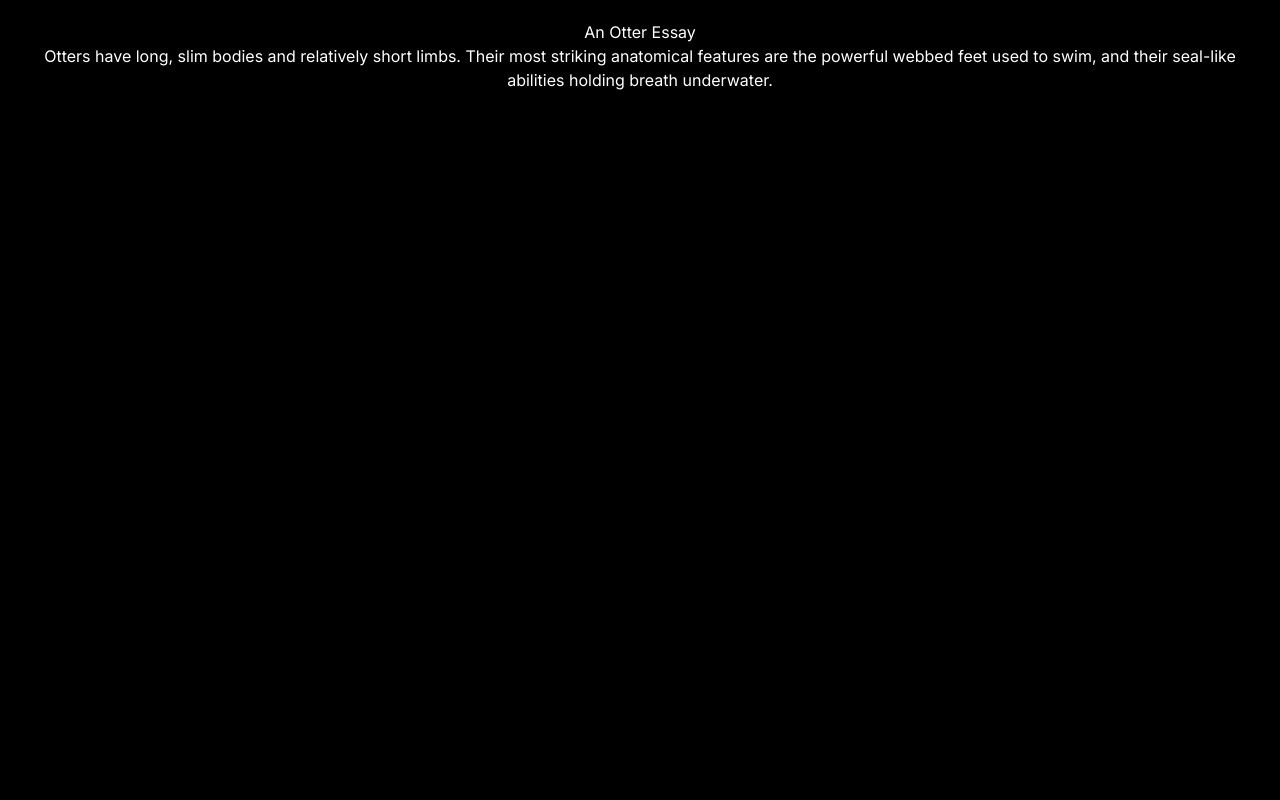
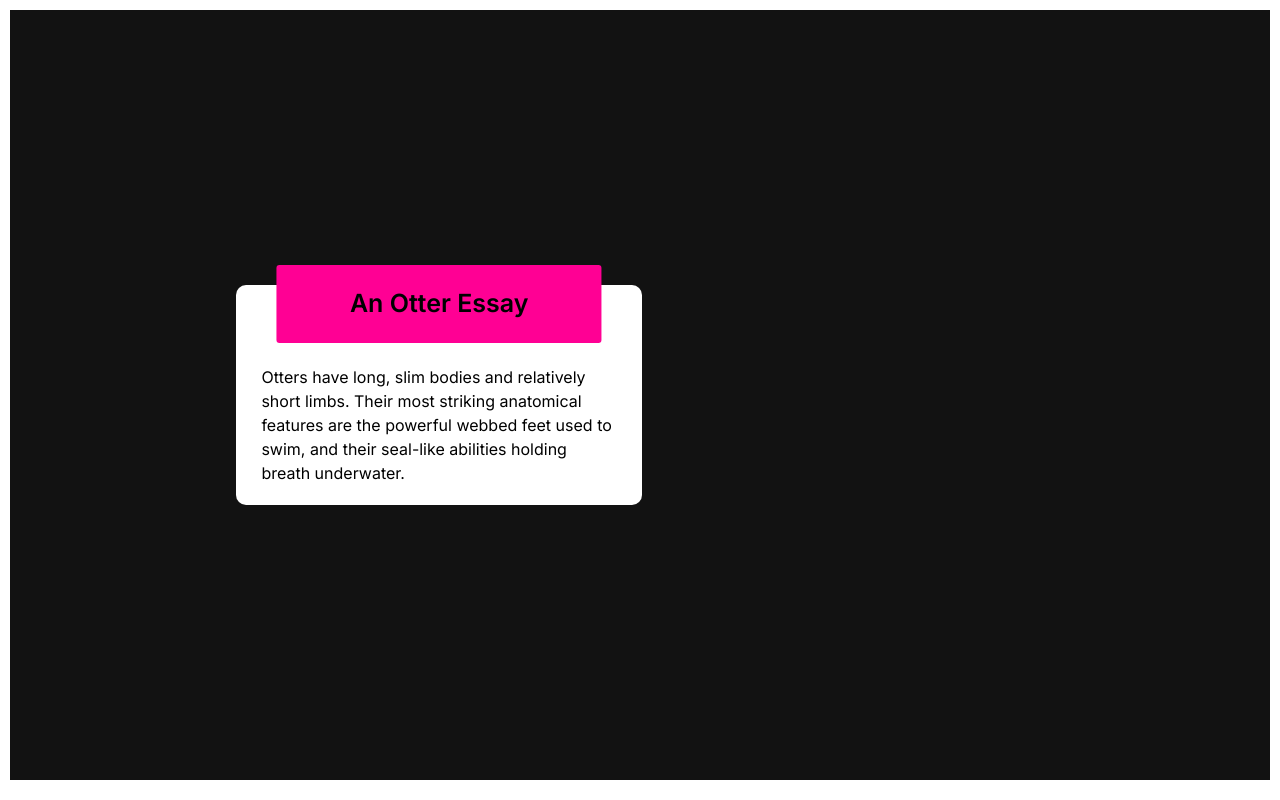
Before and after one commit to dvco-xx/altschool-css-assignments, a plain HTML site: page assignment-1/index.html in a window 1280 px wide. Drawn offline with Linux system fonts and the light colour scheme.

Commit message:
assignment 1 completed

```diff
--- a/assignment-1/index.html
+++ b/assignment-1/index.html
@@ -9,7 +9,7 @@
     />
     <meta name="author" content="Osuchukwu David" />
     <link rel="stylesheet" href="styles.css" />
-    <link rel="icon" href="assets/dico.png" type="image/x-icon" />
+    <link rel="icon" href="/assets/dico.ico" type="image/x-icon" />
     <title>CSS Assignment 1</title>
     <link
       href="https://fonts.googleapis.com/css2?family=Inter:wght@400;600&display=swap"
@@ -17,13 +17,15 @@
     />
   </head>
   <body>
-    <div class="card">
-      <div class="card-heading">An Otter Essay</div>
-      <div class="card-content">
-        Otters have long, slim bodies and relatively short limbs. Their most
-        striking anatomical features are the powerful webbed feet used to swim,
-        and their seal-like abilities holding breath underwater.
+    <main>
+      <div class="container">
+        <div class="white-card">
+          <span class="pink-card"> An Otter Essay </span>
+          Otters have long, slim bodies and relatively short limbs. Their most
+          striking anatomical features are the powerful webbed feet used to
+          swim, and their seal-like abilities holding breath underwater.
+        </div>
       </div>
-    </div>
+    </main>
   </body>
 </html>
--- a/assignment-1/styles.css
+++ b/assignment-1/styles.css
@@ -1,5 +1,3 @@
-/* Begin CSS Reset */
-
 *,
 *::before,
 *::after {
@@ -11,39 +9,47 @@
 }
 
 body {
-  line-height: 1.5;
   -webkit-font-smoothing: antialiased;
   font-family: "Inter", sans-serif;
-  text-align: center;
-  background-color: black;
-  color: white;
-  padding: 20px;
+  background-color: #121212;
+  display: flex;
+  justify-content: center;
+  align-items: center;
+  height: 100vh;
+  border: 10px solid white;
+  border-bottom-width: 20px;
 }
 
-img,
-picture,
-video,
-canvas,
-svg {
-  display: block;
-  max-width: 100%;
+.container {
+  width: 80%;
+  max-width: 760px;
+  padding: 50px;
+  margin: 0 auto;
 }
 
-input,
-button,
-textarea,
-select {
-  font: inherit;
+.white-card {
+  position: relative;
+  width: 80%;
+  margin-left: -150px;
+  background-color: white;
+  padding: 80px 5% 20px;
+  border-radius: 10px;
+  text-align: start;
+  line-height: 1.5;
 }
 
-p,
-h1,
-h2,
-h3,
-h4,
-h5,
-h6 {
-  overflow-wrap: break-word;
+.pink-card {
+  position: absolute;
+  background-color: #ff0094;
+  color: black;
+  border-radius: 3px;
+  width: 80%;
+  padding: 20px 5px;
+  left: 50%;
+  top: -20px;
+  text-align: center;
+  font-weight: bolder;
+  font-size: 25px;
+  transform: translateX(-50%);
+  white-space: nowrap;
 }
-
-/* End CSS Reset */
```
Also changed, not shown: styles.css (+4 -4 lines), 1 other file.
